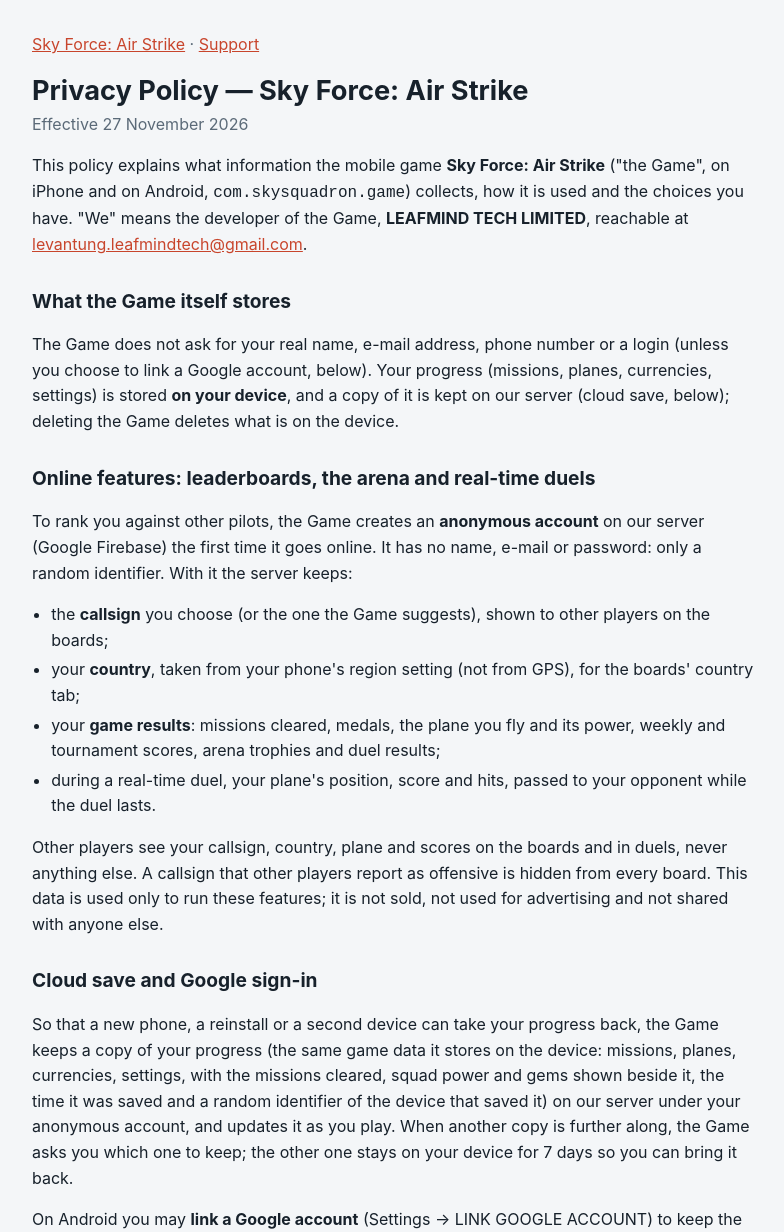
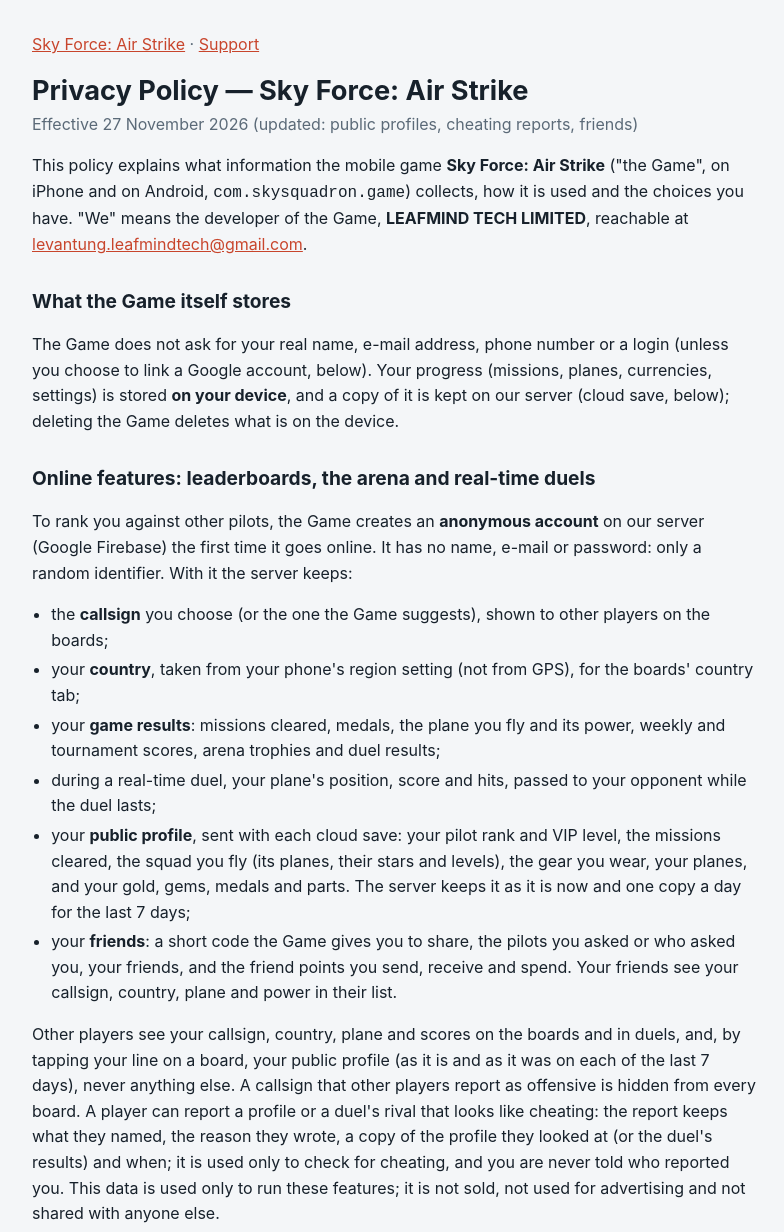
Before and after one commit to tunglv2512/tunglv2512.github.io, a plain HTML site: page skyforce/privacy.html in a window 1280 px wide. Shown: the top 1232 px of the page, without its empty margins (244-1028 px from the left). Drawn offline with Linux system fonts and the light colour scheme.

Commit message:
Sky Force privacy policy: public profiles other players can open, cheating reports, friends

```diff
--- a/skyforce/privacy.html
+++ b/skyforce/privacy.html
@@ -10,7 +10,7 @@
 <main>
 <p class="crumbs"><a href="./">Sky Force: Air Strike</a> · <a href="support.html">Support</a></p>
 <h1>Privacy Policy — Sky Force: Air Strike</h1>
-<p class="meta">Effective 27 November 2026</p>
+<p class="meta">Effective 27 November 2026 (updated: public profiles, cheating reports, friends)</p>
 
 <p>This policy explains what information the mobile game <strong>Sky Force: Air Strike</strong> ("the Game", on iPhone
 and on Android, <code>com.skysquadron.game</code>) collects, how it is used and the choices you have. "We" means the
@@ -31,11 +31,20 @@ server keeps:</p>
 <li>your <strong>country</strong>, taken from your phone's region setting (not from GPS), for the boards' country tab;</li>
 <li>your <strong>game results</strong>: missions cleared, medals, the plane you fly and its power, weekly and tournament
 scores, arena trophies and duel results;</li>
-<li>during a real-time duel, your plane's position, score and hits, passed to your opponent while the duel lasts.</li>
+<li>during a real-time duel, your plane's position, score and hits, passed to your opponent while the duel lasts;</li>
+<li>your <strong>public profile</strong>, sent with each cloud save: your pilot rank and VIP level, the missions cleared,
+the squad you fly (its planes, their stars and levels), the gear you wear, your planes, and your gold, gems, medals and
+parts. The server keeps it as it is now and one copy a day for the last 7 days;</li>
+<li>your <strong>friends</strong>: a short code the Game gives you to share, the pilots you asked or who asked you,
+your friends, and the friend points you send, receive and spend. Your friends see your callsign, country, plane and
+power in their list.</li>
 </ul>
-<p>Other players see your callsign, country, plane and scores on the boards and in duels, never anything else.
-A callsign that other players report as offensive is hidden from every board. This data is used only to run these
-features; it is not sold, not used for advertising and not shared with anyone else.</p>
+<p>Other players see your callsign, country, plane and scores on the boards and in duels, and, by tapping your line on
+a board, your public profile (as it is and as it was on each of the last 7 days), never anything else. A callsign that
+other players report as offensive is hidden from every board. A player can report a profile or a duel's rival that
+looks like cheating: the report keeps what they named, the reason they wrote, a copy of the profile they looked at (or
+the duel's results) and when; it is used only to check for cheating, and you are never told who reported you. This
+data is used only to run these features; it is not sold, not used for advertising and not shared with anyone else.</p>
 
 <h2>Cloud save and Google sign-in</h2>
 <p>So that a new phone, a reinstall or a second device can take your progress back, the Game keeps a copy of your
@@ -114,7 +123,8 @@ contents; their odds are shown in the Game (<em>Drop rates</em>) before every pu
 <p>Data collected by Google's services is kept under Google's retention policies; Firebase Analytics user-level data is
 kept for at most 14 months. Deleting the Game removes everything it stored on your device.</p>
 <p><strong>Your online data</strong> (the anonymous account and, if you linked one, its Google sign-in, your callsign,
-country and every line on the boards, the arena record and duels, the cloud save and the mailbox) is kept while you play
+country and every line on the boards, the arena record and duels, the cloud save, your public profile and its daily
+copies, the reports you made and those made on you, your friends and friend points, and the mailbox) is kept while you play
 and can be deleted at any time from inside the Game:
 <em>Settings → DELETE ONLINE DATA</em>. It is removed from the server at once, and from the boards' summaries at
 their next refresh; your progress on the device stays. You can also e-mail us to have it deleted. To ask for data
```
